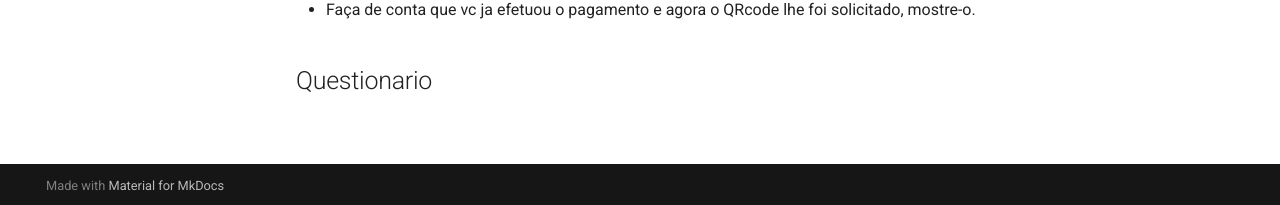
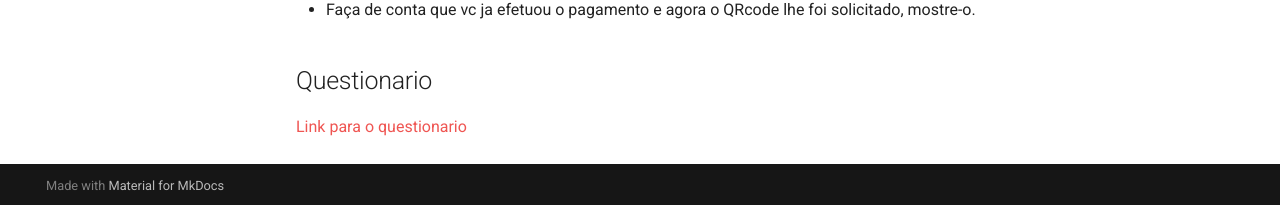
Before and after one commit to lmmLucasMachado/Doc, an MkDocs documentation site: the page built from docs/teste-de-usuabilidade/index.md, in a window 1280 px wide and 1258 px high. Shown: the part 1050-1255 px from the top of the window. Built offline with MkDocs 1.6.1 and Material for MkDocs 9.7.7, drawn with Linux system fonts in a browser that asks for light colours.

Commit message:
adicionando link para o questionario

```diff
--- a/docs/teste-de-usuabilidade/index.md
+++ b/docs/teste-de-usuabilidade/index.md
@@ -27,3 +27,5 @@ Os participantes devem ser da UnB - fga pois o app a principio possui apenas o f
 - Faça de conta que vc ja efetuou o pagamento e agora o QRcode lhe foi solicitado, mostre-o.
 
 ## Questionario
+
+[Link para o questionario](https://docs.google.com/forms/d/e/1FAIpQLSc6KQQsnhBiy21XBPqDRIfjNVXuyGTqPZpfYULsSNjV7jgJMA/viewform?edit2=2_ABaOnueCcqjunLY9HT5Z5nmrtpq_A4zU1W02lCXScnKfuipU83o5NOvUY_0)
```
